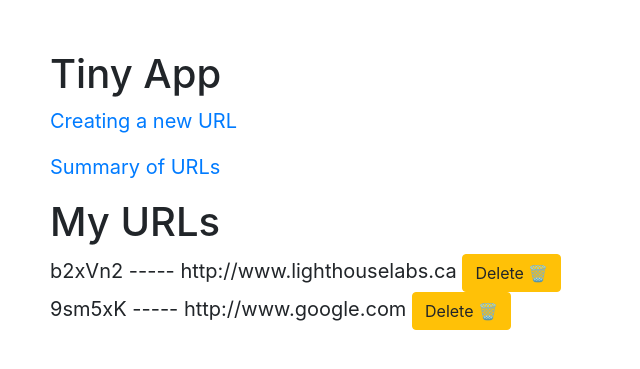
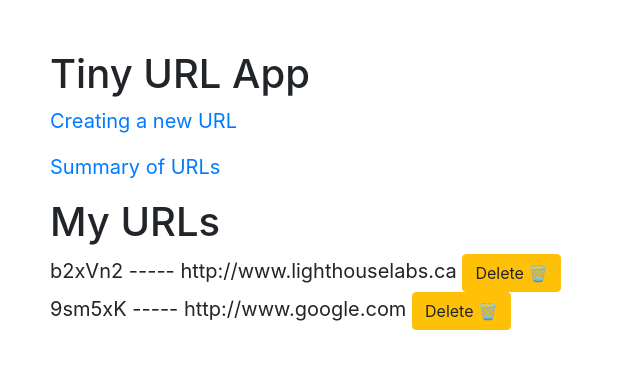
Before and after one commit to cpfeiffer325/tiny-app-project, a Node server app: page /urls in a window 1280 px wide. Shown: the top 369 px of the page, without its empty margins (0-640 px from the left). Run offline with Node 20, Linux system fonts and the light colour scheme; some libraries are stand-ins or nearby versions.

Commit message:
modified the heading

```diff
--- a/views/partials/_headers.ejs
+++ b/views/partials/_headers.ejs
@@ -1,4 +1,4 @@
-<h1>Tiny App</h1>
+<h1>Tiny URL App</h1>
 <a href="/urls/new">Creating a new URL</a>
 <p></p>
 <a href="/urls/">Summary of URLs</a>
```
